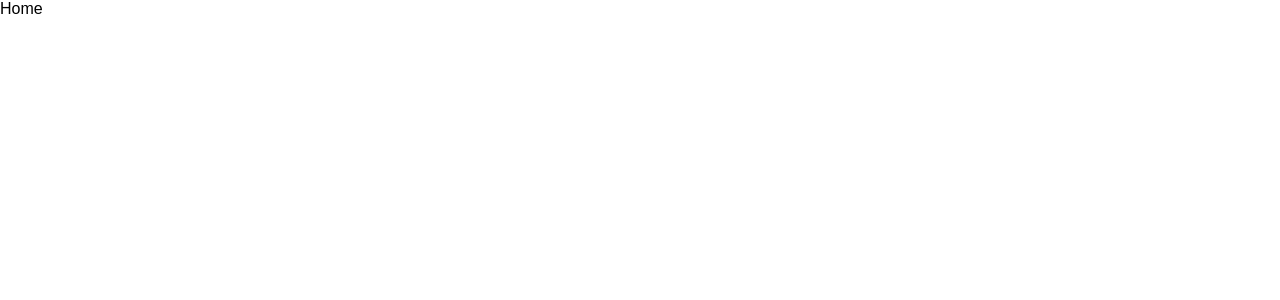
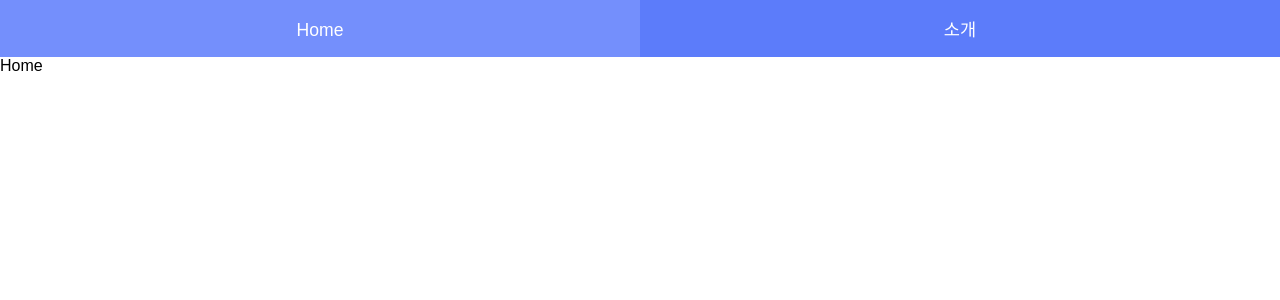
Before and after one commit to 01045972746/reactjs, a React (Create React App) app in the folder router-app/: page / in a window 1280 px wide. Shown: the top 300 px of the page. Built offline with nearby package versions, Linux system fonts and the light colour scheme.

Commit message:
[Router] add header

```diff
--- a/router-app/src/App.js
+++ b/router-app/src/App.js
@@ -4,11 +4,13 @@
 import Home from './routes/Home'
 import About from './routes/About'
 
+import Header from './components/Header'
 
 const App = () => {
   return (
     <Router>
       <div>
+        <Header/>
         <Route exact path="/" component={Home}/>
         <Route path="/about" component={About}/>
       </div>
--- /dev/null
+++ b/router-app/src/components/Header.css
@@ -0,0 +1,25 @@
+.header {
+    background: #5c7cfa;
+    display: table;
+    table-layout: fixed;
+    width: 100%;
+}
+
+.item {
+    text-align: center;
+    padding-top: 1rem;
+    padding-bottom: 1rem;
+    display: table-cell;
+    color: white;
+    text-decoration: none;
+    font-size: 1.1rem;
+}
+
+.item:hover {
+    background: #748ffc
+}
+
+.item:active {
+    background: white;
+    color: #5c7cfa;
+}
--- /dev/null
+++ b/router-app/src/components/Header.js
@@ -0,0 +1,14 @@
+import React from 'react';
+import { Link } from 'react-router-dom';
+import './Header.css';
+
+const Header = () => {
+    return (
+        <div className="header">
+            <Link to="/" className="item">Home</Link>
+            <Link to="/about" className="item">소개</Link>
+        </div>
+    );
+};
+
+export default Header;
```
